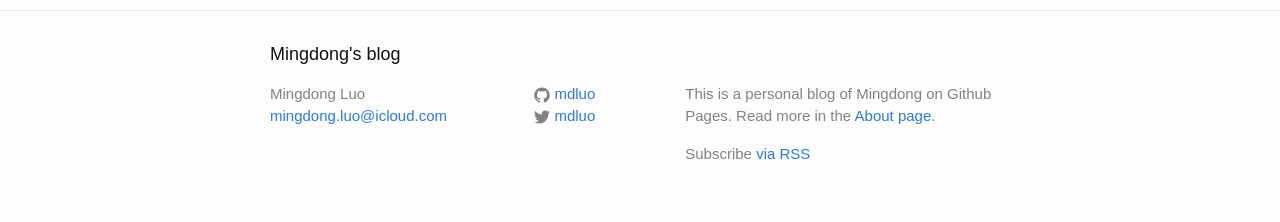
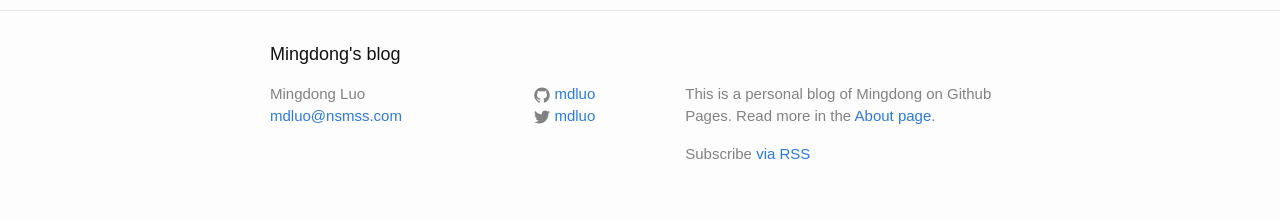
Before and after one commit to itfen/md, a Jekyll site: the page built from index.html, in a window 1280 px wide. Shown: the part 717-939 px from the top of the page. Built offline with Jekyll 4.4.1, drawn with Linux system fonts in a browser that asks for light colours.

Commit message:
Update email

```diff
--- a/_config.yml
+++ b/_config.yml
@@ -2,7 +2,7 @@
 dmain: mdluo.github.io
 title: Mingdong's blog
 author: Mingdong Luo
-email: mingdong.luo@icloud.com
+email: mdluo@nsmss.com
 
 description: > # this means to ignore newlines until "baseurl:"
   This is a personal blog of Mingdong on Github Pages.
```
